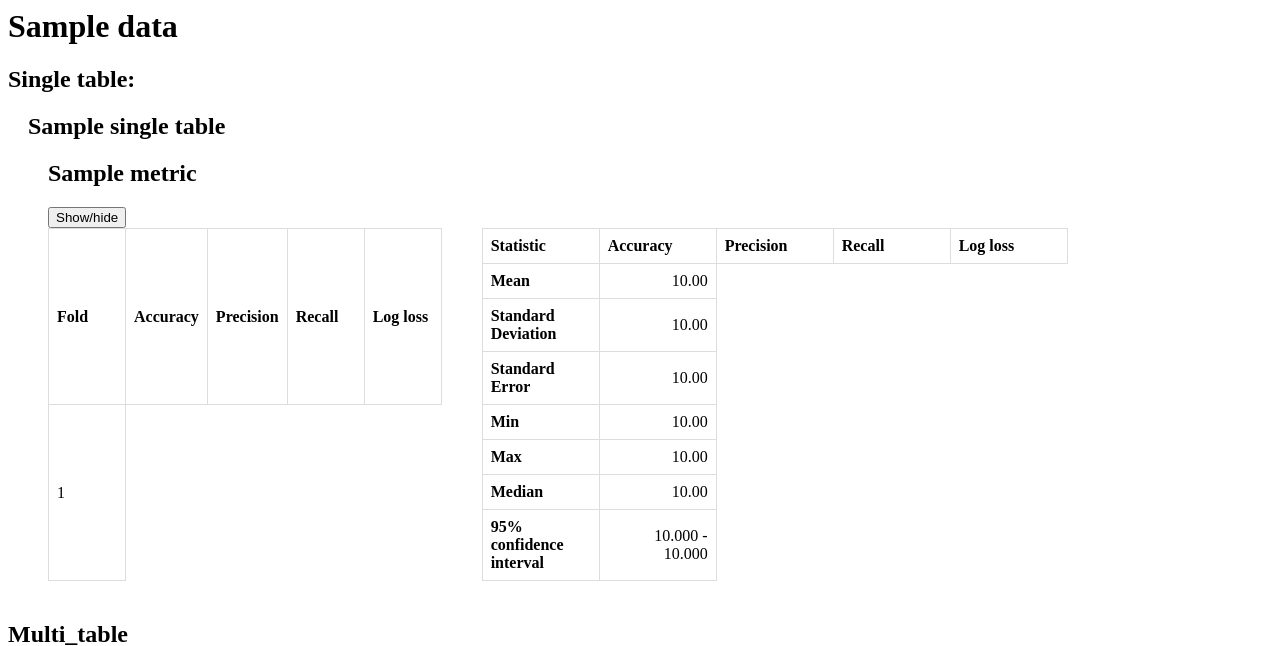
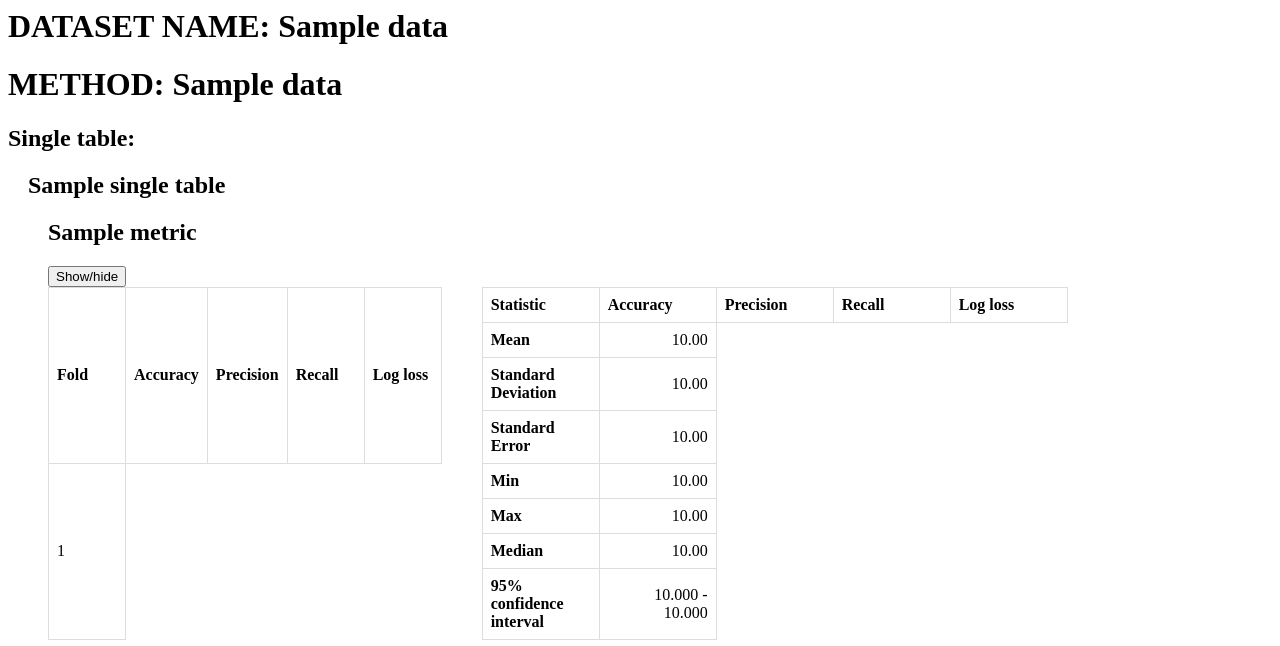
Before and after one commit to martinjurkovic/json-viewer, a Django app: template viewer/templates/viewer/index.html in a window 1280 px wide. Shown: the top 646 px of the page. Run offline with Django 4.2, Linux system fonts and the light colour scheme; the template is opened without the code that fills it: most values are stand-ins (such as "Sample title", 1, 10 or a date in 2020).

Commit message:
Add method name

```diff
--- a/viewer/templates/viewer/index.html
+++ b/viewer/templates/viewer/index.html
@@ -46,7 +46,8 @@
 </style>
 
 <div style="margin-left: 0">
-  <h1>{{ data.dataset_name }}</h1>
+  <h1>DATASET NAME: {{ data.dataset_name }}</h1>
+  <h1>METHOD: {{ data.method_name }}</h1>
 
   <h2>Single table:</h2>
 
```
